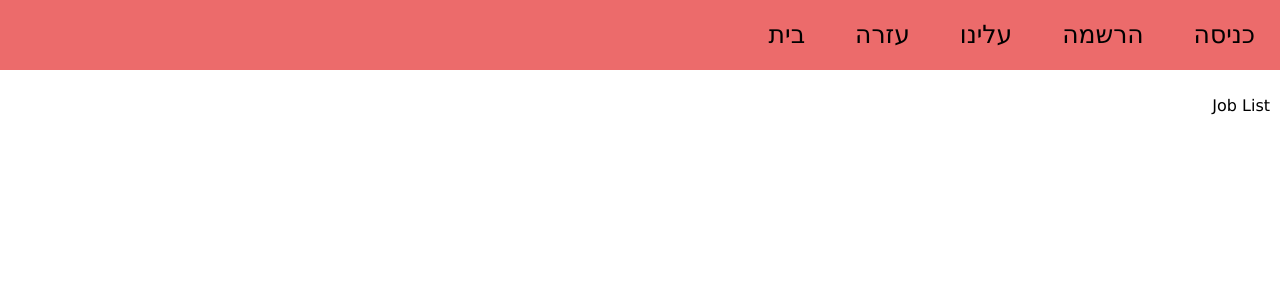
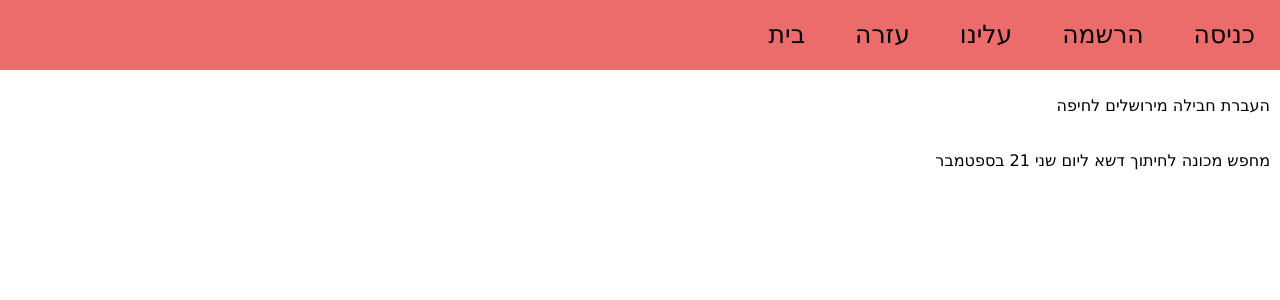
Before and after one commit to sangarite/onetimejob-front, a React (Create React App) app: page /joblist in a window 1280 px wide. Shown: the top 300 px of the page. Built offline with nearby package versions, Linux system fonts and the light colour scheme.

Commit message:
just made things a little more neat

```diff
--- a/src/components/JobList.js
+++ b/src/components/JobList.js
@@ -1,7 +1,29 @@
-import React from 'react';
+import React, { Component } from 'react';
+import {jobs} from "./temp";
 
-export default function JobList() {
-  return(
-    <p>Job List</p>
-  );
+const initialState = {
+    jobs: jobs
 }
+
+class App extends Component {
+  constructor() {
+    super();
+    this.state = initialState;
+  }
+
+  render() {
+    return(
+      <div>
+        {
+          (this.state.jobs).map((id, i) => {
+            return(
+              <p>{(this.state.jobs)[i].title}</p>
+            )
+          })
+        }
+      </div>
+    );
+  }
+}
+
+export default App;
--- a/src/components/Navigation/NavigationBar.js
+++ b/src/components/Navigation/NavigationBar.js
@@ -1,5 +1,6 @@
 import React from 'react'
 import { Route, Switch, Link } from 'react-router-dom'
+
 import Signin from '../Signin';
 import About from '../About';
 import Help from '../Help';
--- /dev/null
+++ b/src/components/temp.js
@@ -0,0 +1,103 @@
+export const jobs = [
+  {
+    id: 1,
+    title: 'העברת חבילה מירושלים לחיפה',
+    area: ['ירושלים', 'חיפה'],
+    salary: 30,
+    details: 'מחפש אדם אחראי שיעביר חבילה מירושלים לחיפה עד יום שישי 18 בספטמבר',
+    publisher: 187,
+    category: 1,
+    validity: '18-09-20'
+  },
+  {
+    id: 0,
+    title: 'מחפש מכונה לחיתוך דשא ליום שני 21 בספטמבר',
+    area: ['תל אביב'],
+    salary: 100,
+    details: 'סוג המכונה צריך להיות ____',
+    publisher: 4243,
+    category: 4,
+    validity: '21-09-20'
+  },
+  {
+    id: 0,
+    title: '',
+    area: '',
+    salary: 0,
+    details: '',
+    publisher: '',
+    category: '',
+    validity: '18-09-20'
+  },
+  {
+    id: 0,
+    title: '',
+    area: '',
+    salary: 0,
+    details: '',
+    publisher: '',
+    category: '',
+    validity: '18-09-20'
+  },
+  {
+    id: 0,
+    title: '',
+    area: '',
+    salary: 0,
+    details: '',
+    publisher: '',
+    category: '',
+    validity: '18-09-20'
+  },
+  {
+    id: 0,
+    title: '',
+    area: '',
+    salary: 0,
+    details: '',
+    publisher: '',
+    category: '',
+    validity: '18-09-20'
+  },
+  {
+    id: 0,
+    title: '',
+    area: '',
+    salary: 0,
+    details: '',
+    publisher: '',
+    category: '',
+    validity: '18-09-20'
+  },
+  {
+    id: 0,
+    title: '',
+    area: '',
+    salary: 0,
+    details: '',
+    publisher: '',
+    category: '',
+    validity: '18-09-20'
+  },
+  {
+    id: 0,
+    title: '',
+    area: '',
+    salary: 0,
+    details: '',
+    publisher: '',
+    category: '',
+    validity: '18-09-20'
+  },
+  {
+    id: 0,
+    title: '',
+    area: '',
+    salary: 0,
+    details: '',
+    publisher: '',
+    category: '',
+    validity: '18-09-20'
+  },
+
+]
```
Also changed, not shown: colors.txt (deleted), links.txt (deleted), src/App.css (deleted), text.txt (added).
